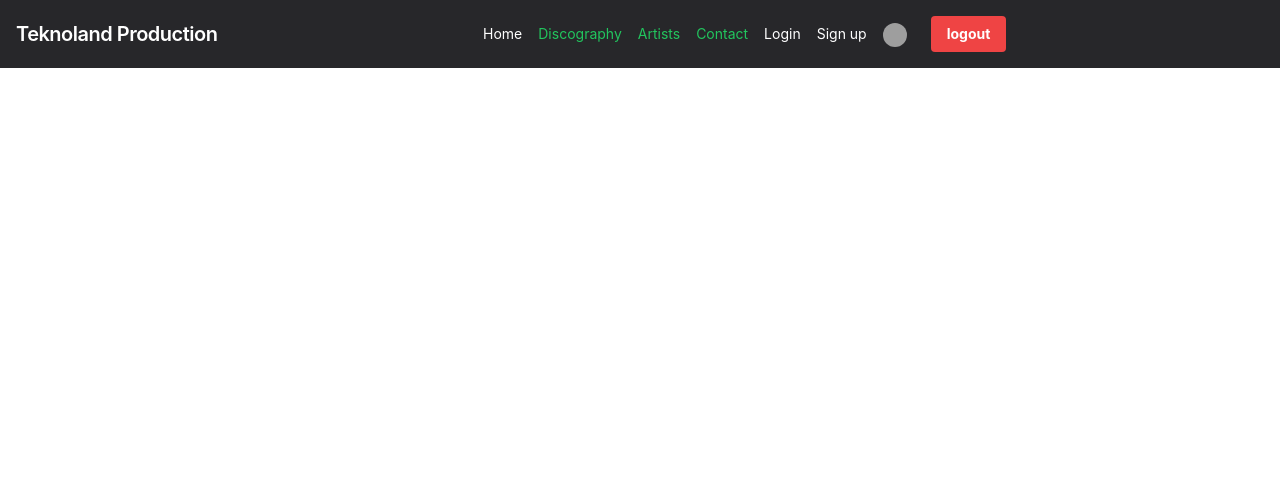
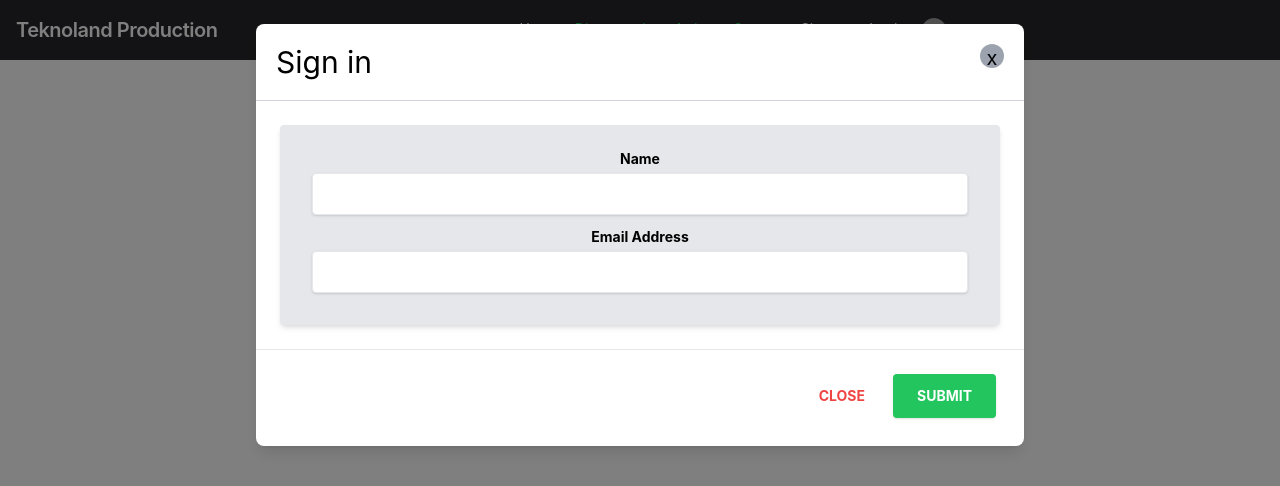
Before and after one commit to thomas37000/teknoland, a React (Create React App) app: page /log-in in a window 1280 px wide. Shown: the top 486 px of the page. Built offline with nearby package versions, Linux system fonts and the light colour scheme; no server answers; grey boxes are pictures that could not be loaded.

Commit message:
create userContext and modals

```diff
--- a/src/components/Modals/SignInModal.jsx
+++ b/src/components/Modals/SignInModal.jsx
@@ -1,19 +1,13 @@
 import React, { useState } from "react";
 
 const SignInModal = () => {
-  const [showModal, setShowModal] = useState(false);
+  const [showModal, setShowModal] = useState(true);
   return (
     <>
-      <button
-        className="px-6 py-3 mb-1 mr-1 font-bold text-black bg-blue-200 rounded shadow outline-none active:bg-blue-500 hover:shadow-lg focus:outline-none"
-        type="button"
-        onClick={() => setShowModal(true)}
-      >
-        Sign In
-      </button>
       {showModal ? (
         <>
           <div className="fixed inset-0 z-50 flex items-center justify-center overflow-x-hidden overflow-y-auto outline-none focus:outline-none">
+            <div className="w-screen h-screen bg-black bg-opacity-50">
               <div className="relative w-auto max-w-3xl mx-auto my-6">
                 <div className="relative flex flex-col w-full bg-white border-0 rounded-lg shadow-lg outline-none focus:outline-none">
                   <div className="flex items-start justify-between p-5 border-b border-gray-300 border-solid rounded-t ">
@@ -60,6 +54,7 @@ const SignInModal = () => {
                 </div>
               </div>
             </div>
+          </div>
         </>
       ) : null}
     </>
--- a/src/components/Modals/SignUpModal.jsx
+++ b/src/components/Modals/SignUpModal.jsx
@@ -1,16 +1,10 @@
 import React, { useState } from "react";
 
 const SignUpModal = () => {
-  const [showModal, setShowModal] = useState(false);
+  const [showModal, setShowModal] = useState(true);
   return (
     <>
-      <button
-        className="px-6 py-3 mb-1 mr-1 font-bold text-black bg-blue-200 rounded shadow outline-none active:bg-blue-500 hover:shadow-lg focus:outline-none"
-        type="button"
-        onClick={() => setShowModal(true)}
-      >
-        Sign Up
-      </button>
+
       {showModal ? (
         <>
           <div className="fixed inset-0 z-50 flex items-center justify-center overflow-x-hidden overflow-y-auto outline-none focus:outline-none">
--- a/src/components/NavBar/Navbar.jsx
+++ b/src/components/NavBar/Navbar.jsx
@@ -1,20 +1,10 @@
-import React from "react";
+import React, { useContext } from "react";
 import { Link, useNavigate } from "react-router-dom";
-import { Auth } from "../../firebase/config";
-import { signOut } from "firebase/auth";
-import LogOut from "../Auth/LogOut";
+import { UserContext } from "../../context/UserContext";
 
 const Navbar = () => {
+  const { toggleModals } = useContext(UserContext);
   const navigate = useNavigate();
-
-  const signOut = async () => {
-    try {
-      await signOut(Auth);
-      navigate("/");
-    } catch {
-      alert("vider votre cache internet.");
-    }
-  };
 
   return (
     <nav className="flex flex-wrap items-center justify-between p-4 bg-zinc-800">
@@ -68,6 +58,21 @@ const Navbar = () => {
           </Link>
 
           <Link
+            to="/sign-up"
+            className="block mt-4 mr-4 text-white lg:inline-block lg:mt-0 hover:text-red-500"
+            onClick={() => toggleModals("signUp")}
+          >
+            Sign-up
+          </Link>
+          <Link
+            to="/log-in"
+            className="block mt-4 mr-4 text-white lg:inline-block lg:mt-0 hover:text-red-500"
+            onClick={() => toggleModals("signIn")}
+          >
+            Login
+          </Link>
+
+          <Link
             to="/profil"
             className="block mt-4 mr-4 text-white lg:inline-block lg:mt-0 hover:text-red-500"
           >
--- /dev/null
+++ b/src/context/UserContext.jsx
@@ -0,0 +1,76 @@
+import { createContext, useEffect, useState } from "react";
+import {
+  signInWithEmailAndPassword,
+  createUserWithEmailAndPassword,
+  onAuthStateChanged,
+} from "firebase/auth";
+import { Auth } from "../firebase/config";
+
+export const UserContext = createContext();
+
+export function UserContextProvider(props) {
+  const signUpContext = (email, pwd) =>
+    createUserWithEmailAndPassword(Auth, email, pwd);
+
+  const signInContext = (email, pwd) =>
+    signInWithEmailAndPassword(Auth, email, pwd);
+
+  // ---------------------------------------------------------------------------
+  // STATES
+  // ---------------------------------------------------------------------------
+  const [currentUser, setCurrentUser] = useState();
+  const [loadingData, setLoadingData] = useState(true);
+
+  // fonction pour se désabonner ou si connecté ou pas avec LoadingData qui devient false
+  useEffect(() => {
+    const unsubscribe = onAuthStateChanged(Auth, (currentUser) => {
+      setCurrentUser(currentUser);
+      setLoadingData(false);
+    });
+
+    return unsubscribe;
+  }, []);
+
+  // ---------------------------------------------------------------------------
+  // MODAL
+  // ---------------------------------------------------------------------------
+  const [modalState, setModalState] = useState({
+    signUpModal: false,
+    signInModal: false,
+  });
+
+  const toggleModals = (modal) => {
+    if (modal === "signIn") {
+      setModalState({
+        signUpModal: false,
+        signInModal: true,
+      });
+    }
+    if (modal === "signUp") {
+      setModalState({
+        signUpModal: true,
+        signInModal: false,
+      });
+    }
+    if (modal === "close") {
+      setModalState({
+        signUpModal: false,
+        signInModal: false,
+      });
+    }
+  };
+
+  return (
+    <UserContext.Provider
+      value={{
+        modalState,
+        toggleModals,
+        signUpContext,
+        currentUser,
+        signInContext,
+      }}
+    >
+      {!loadingData && props.children}
+    </UserContext.Provider>
+  );
+}
--- a/src/pages/Home.jsx
+++ b/src/pages/Home.jsx
@@ -1,6 +1,4 @@
 /* eslint-disable react-hooks/exhaustive-deps */
-import SignInModal from "../components/Modals/SignInModal";
-import SignUpModal from "../components/Modals/SignUpModal";
 import Upload from "../Upload";
 
 function Home() {
@@ -9,8 +7,7 @@ function Home() {
       <h1 className="my-10 text-3xl mt-15 m text-emerald-700">
         Teknoland Production
       </h1>
-      <SignUpModal />
-      <SignInModal />
+
       <Upload />
     </div>
   );
--- a/src/router/ReactRouter.js
+++ b/src/router/ReactRouter.js
@@ -1,30 +1,20 @@
-import React, { useState } from "react";
+import React from "react";
 import { BrowserRouter as Router, Route, Routes } from "react-router-dom";
+import { UserContextProvider } from "../context/UserContext";
 import CardVinylById from "../components/Cards/CardVinylById";
+import SignUpModal from "../components/Modals/SignUpModal";
+import SignInModal from "../components/Modals/SignInModal";
+import Navbar from "../components/NavBar/Navbar";
 import Discography from "../pages/Discography";
-import Navbar from "../components/NavBar/Navbar";
 import Contact from "../pages/Contact";
 import Artists from "../pages/Artists";
 import Profil from "../pages/Profil";
 import Home from "../pages/Home";
-import SignIn from "../components/Auth/SignIn";
-import { Auth } from "../firebase/config";
-import NavbarLogOut from "../components/NavBar/NavbarLogOut";
 
 const ReactRouter = () => {
-  const [isSign, setIsSign] = useState(true);
-
-  Auth.onAuthStateChanged((user) => {
-    if (user) {
-      return setIsSign(true);
-    } else {
-      setIsSign(false);
-    }
-  });
-
-  if (isSign === true) {
-    return (
-      <Router>
+  return (
+    <Router>
+      <UserContextProvider>
         <Navbar />
         <Routes>
           <Route exact path="/" element={<Home />} />
@@ -33,27 +23,12 @@ const ReactRouter = () => {
           <Route path="/artists" element={<Artists />} />
           <Route path="/contact" element={<Contact />} />
           <Route path="/profil" element={<Profil />} />
-          {/*  <Route path="/log-in" element={< />} /> */}
+          <Route path="/sign-up" element={<SignUpModal />} />
+          <Route path="/log-in" element={<SignInModal />} />
         </Routes>
-      </Router>
-    );
-  } else {
-    return (
-      <Router>
-        <NavbarLogOut />
-        <Routes>
-          <Route exact path="/" element={<Home />} />
-          <Route path="/discography" element={<Discography />} />
-          <Route path="/vinyl/:id" element={<CardVinylById />} />
-          <Route path="/artists" element={<Artists />} />
-          <Route path="/contact" element={<Contact />} />
-          <Route path="/profil" element={<Profil />} />
-          <Route path="/sign-up" element={<SignIn />} />
-          {/*  <Route path="/log-in" element={< />} /> */}
-        </Routes>
-      </Router>
-    );
-  }
+      </UserContextProvider>
+    </Router>
+  );
 };
 
 export default ReactRouter;
```
Lines whose indentation alone changed are shown as unchanged.
